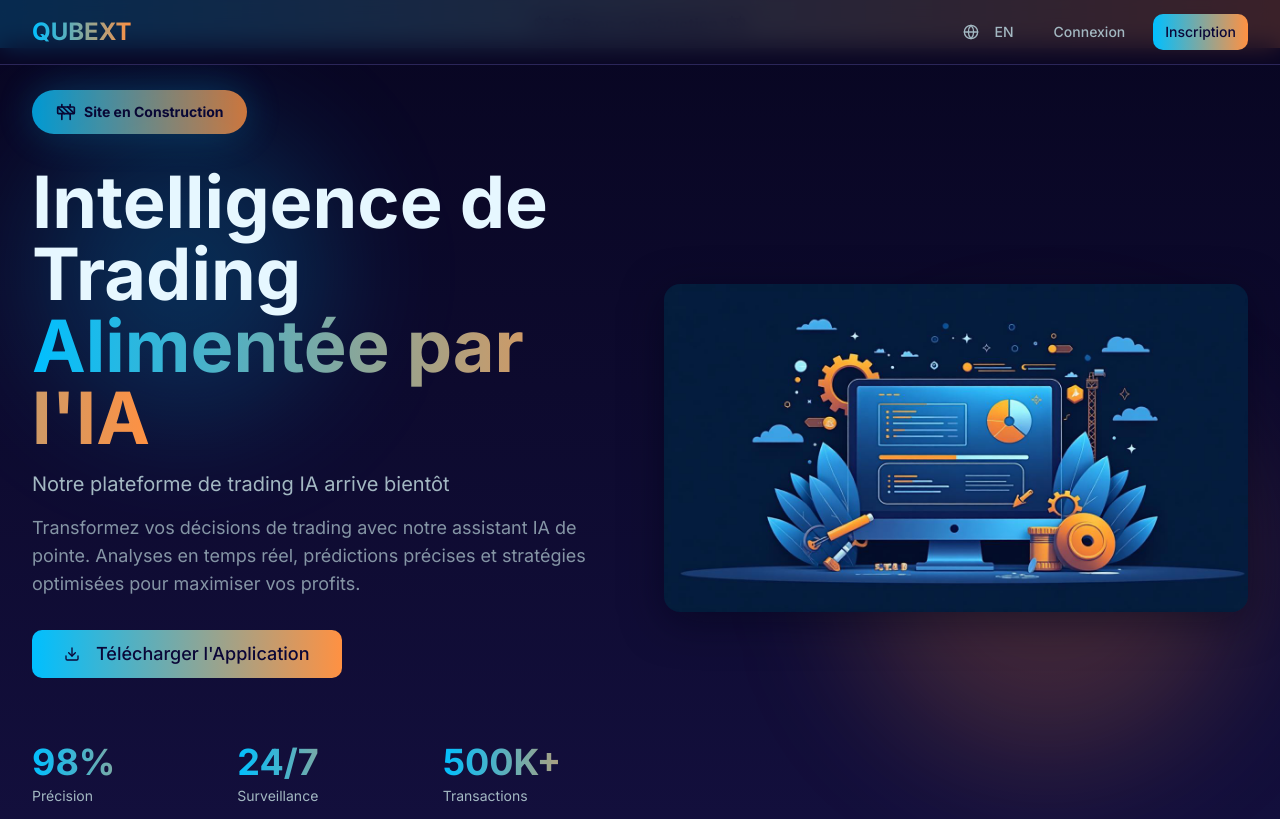
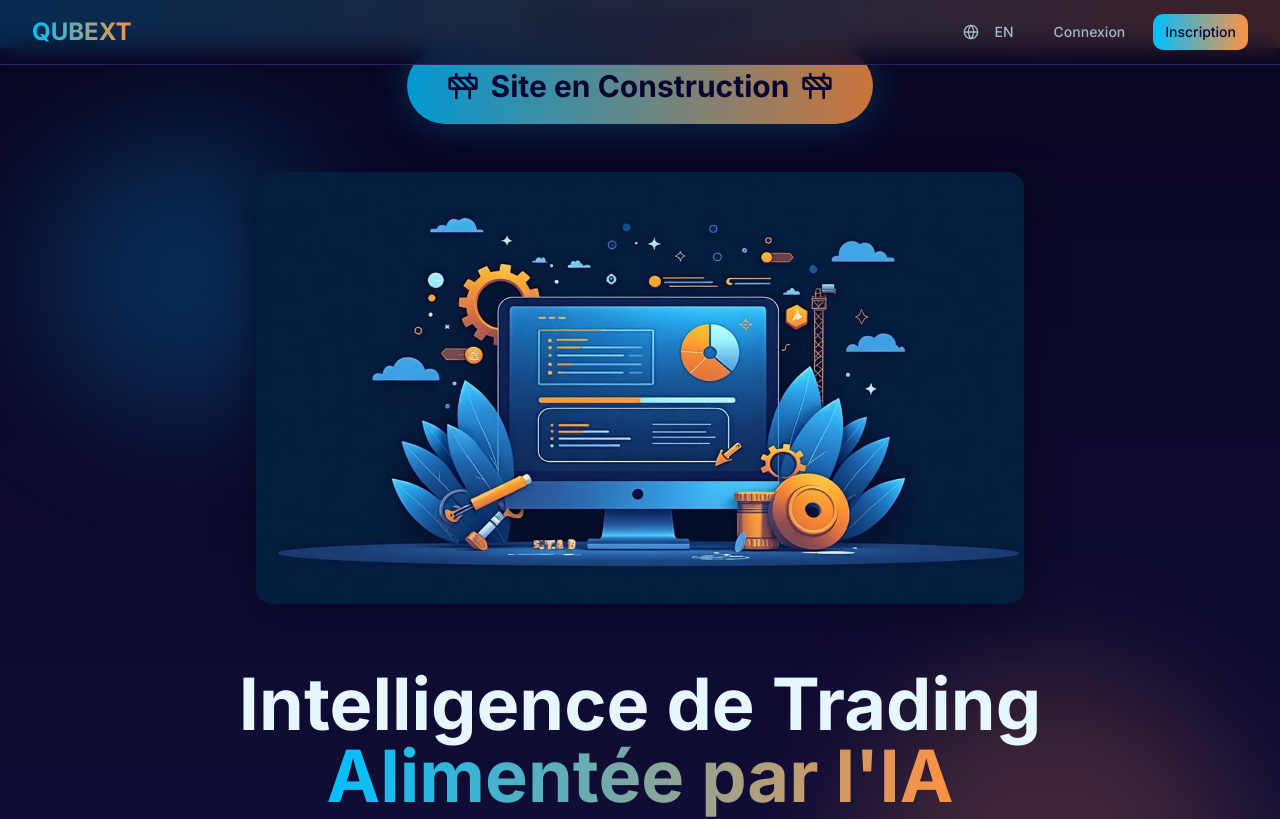
Before and after one commit to MickeCoderGasy/le-marche-futur, a React (Vite) app: page / in a window 1280 px wide. Shown: the top 819 px of the page. Built offline with nearby package versions, Linux system fonts and the light colour scheme; the HTML template or start-up script is replaced by a standard one.

Commit message:
Refactor: Adjust construction banner and illustration

```diff
--- a/src/components/Hero.tsx
+++ b/src/components/Hero.tsx
@@ -48,17 +48,30 @@ export const Hero = ({ language }: HeroProps) => {
       </div>
 
       <div className="container mx-auto px-4 sm:px-6 lg:px-8 relative z-10">
-        <div className="grid lg:grid-cols-2 gap-12 items-center">
-          {/* Left side - Text content */}
-          <div className="text-center lg:text-left space-y-8 animate-fade-in">
-            {/* Construction Badge */}
-            <div className="inline-flex items-center gap-2 bg-gradient-accent px-6 py-3 rounded-full shadow-glow animate-pulse">
-              <Construction className="h-5 w-5 text-accent-foreground" />
-              <span className="text-sm font-bold text-accent-foreground">
-                {t.constructionTitle}
-              </span>
+        <div className="text-center space-y-12 animate-fade-in max-w-5xl mx-auto">
+          {/* Construction Badge - Large and prominent */}
+          <div className="inline-flex items-center gap-3 bg-gradient-accent px-10 py-5 rounded-full shadow-glow animate-pulse">
+            <Construction className="h-8 w-8 text-accent-foreground" />
+            <span className="text-2xl sm:text-3xl font-bold text-accent-foreground">
+              {t.constructionTitle}
+            </span>
+            <Construction className="h-8 w-8 text-accent-foreground" />
+          </div>
+
+          {/* Construction illustration */}
+          <div className="relative animate-fade-in max-w-3xl mx-auto" style={{ animationDelay: '0.2s' }}>
+            <div className="relative">
+              <img
+                src={constructionImage}
+                alt="Site en construction"
+                className="w-full h-auto rounded-2xl shadow-card"
+              />
+              <div className="absolute inset-0 bg-gradient-accent/10 rounded-2xl"></div>
             </div>
+          </div>
 
+          {/* Text content */}
+          <div className="space-y-6 pt-4">
             <div className="space-y-4">
               <h1 className="text-4xl sm:text-5xl lg:text-7xl font-bold leading-tight">
                 {t.title}{" "}
@@ -67,17 +80,17 @@ export const Hero = ({ language }: HeroProps) => {
                 </span>
               </h1>
 
-              <p className="text-lg sm:text-xl text-muted-foreground max-w-2xl mx-auto lg:mx-0">
+              <p className="text-lg sm:text-xl text-muted-foreground max-w-2xl mx-auto">
                 {t.constructionSubtitle}
               </p>
 
-              <p className="text-base sm:text-lg text-muted-foreground/80 max-w-2xl mx-auto lg:mx-0">
+              <p className="text-base sm:text-lg text-muted-foreground/80 max-w-2xl mx-auto">
                 {t.subtitle}
               </p>
             </div>
 
             {/* CTA Button */}
-            <div className="flex flex-col sm:flex-row gap-4 justify-center lg:justify-start">
+            <div className="flex flex-col sm:flex-row gap-4 justify-center">
               <Button
                 size="lg"
                 className="bg-gradient-accent text-accent-foreground hover:shadow-glow transition-all duration-300 text-lg px-8 py-6"
@@ -88,9 +101,9 @@ export const Hero = ({ language }: HeroProps) => {
             </div>
 
             {/* Stats */}
-            <div className="grid grid-cols-3 gap-4 sm:gap-8 pt-8">
+            <div className="grid grid-cols-3 gap-4 sm:gap-8 pt-8 max-w-3xl mx-auto">
               {t.stats.map((stat, index) => (
-                <div key={index} className="text-center lg:text-left">
+                <div key={index} className="text-center">
                   <div className="text-2xl sm:text-4xl font-bold bg-gradient-accent bg-clip-text text-transparent">
                     {stat.value}
                   </div>
@@ -99,18 +112,6 @@ export const Hero = ({ language }: HeroProps) => {
               ))}
             </div>
           </div>
-
-          {/* Right side - Construction illustration */}
-          <div className="relative animate-fade-in" style={{ animationDelay: '0.2s' }}>
-            <div className="relative">
-              <img
-                src={constructionImage}
-                alt="Site en construction"
-                className="w-full h-auto rounded-2xl shadow-card"
-              />
-              <div className="absolute inset-0 bg-gradient-accent/10 rounded-2xl"></div>
-            </div>
-          </div>
         </div>
       </div>
     </section>
```
